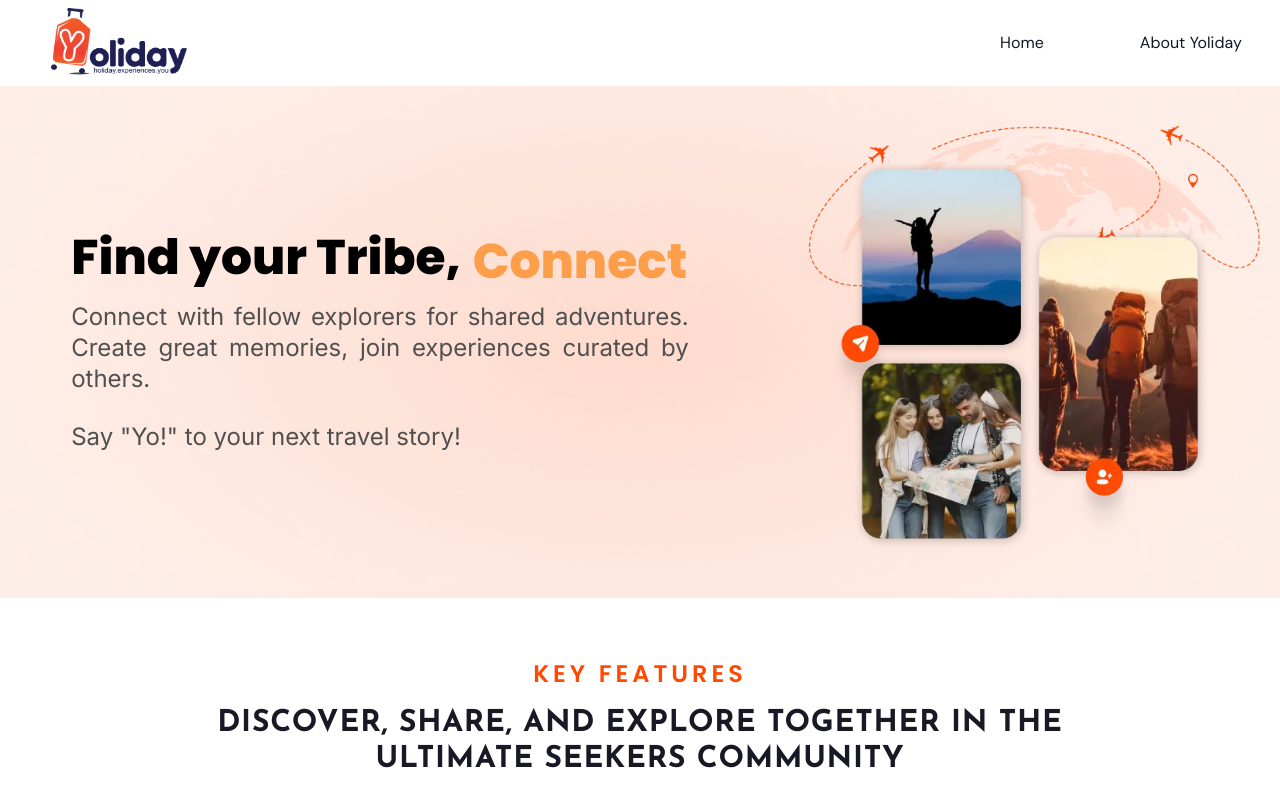
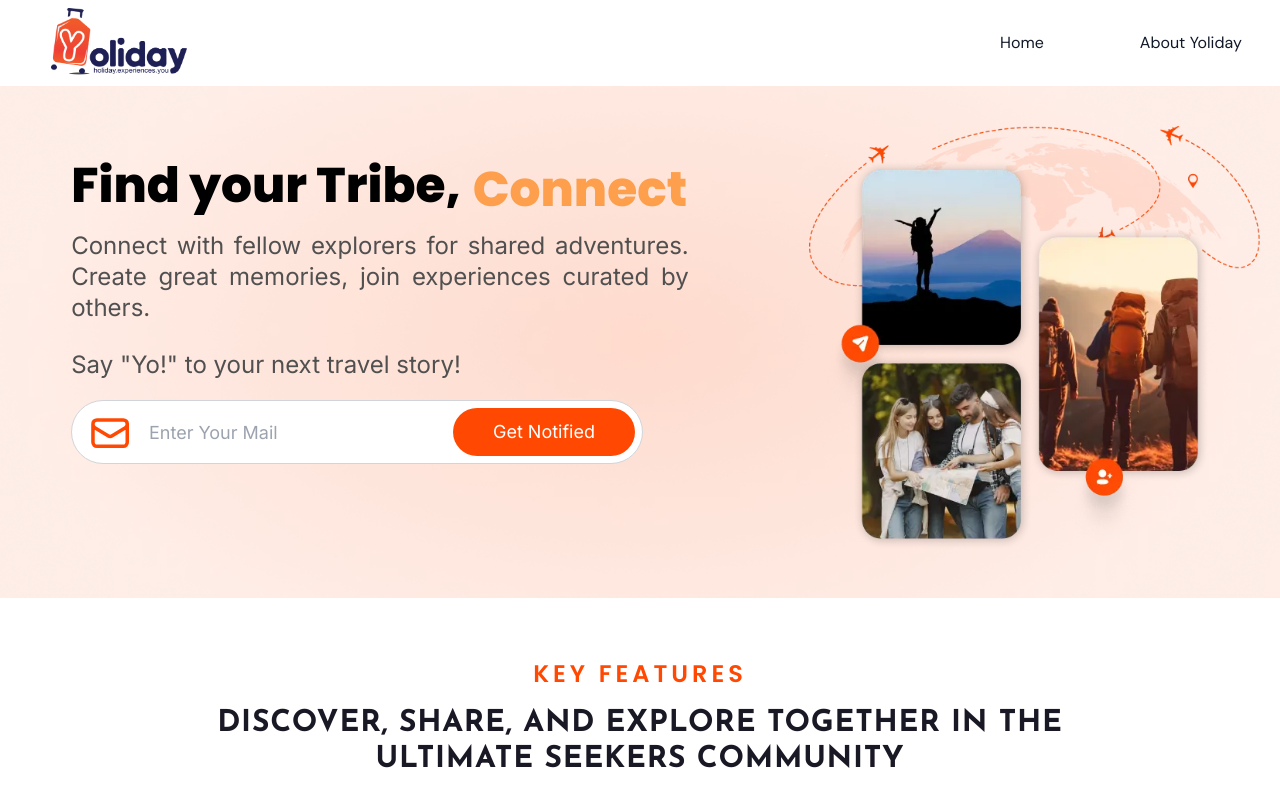
Before and after one commit to atharva-777/onyo-beta, a Next.js app: page / in a window 1280 px wide. Shown: the top 798 px of the page. Built offline with nearby package versions, Linux system fonts and the light colour scheme.

Commit message:
added notify bar in header

```diff
--- a/components/Home/IntroSection.tsx
+++ b/components/Home/IntroSection.tsx
@@ -11,6 +11,7 @@ import {
   CarouselPrevious,
 } from "../components/ui/carousel";
 import Play from "../../public/images/googleplay.png";
+import { Loader2 } from "lucide-react";
 
 import Autoplay from "embla-carousel-autoplay";
 import { Inter, Poppins } from "next/font/google";
@@ -32,6 +33,50 @@ import { motion, AnimatePresence, Variants } from "framer-motion";
 const words: string[] = ["Connect", "Explore", "Share"];
 
 export default function IntroSection() {
+  const [email, setEmail] = useState("");
+  const [succmsg, setSuccmsg] = useState("");
+  const [loading, setLoading] = useState(false);
+
+  const handleEmailChange = (event: React.ChangeEvent<HTMLInputElement>) => {
+    setEmail(event.target.value);
+  };
+  const handleNotifyMe = async (event: React.FormEvent<HTMLFormElement>) => {
+    event.preventDefault();
+    const emailRegex = /^[^\s@]+@[^\s@]+\.[^\s@]+$/;
+
+    if (!emailRegex.test(email)) {
+      // Email is not in the correct format
+      setSuccmsg("*Enter Valid Email");
+      return;
+    }
+    try {
+      setLoading(true);
+      const response = await fetch(process.env.NEXT_PUBLIC_ENDPOINT!!, {
+        method: "POST",
+        headers: {
+          "Content-Type": "application/json",
+        },
+        body: JSON.stringify({
+          email: email,
+        }),
+      });
+      // console.log("Error sending notification request:", response);
+
+      if (response.ok) {
+        setSuccmsg("Thanks. We will reach out to you soon.");
+        setLoading(false);
+      } else {
+        console.log(response);
+
+        setSuccmsg("Request Failed.");
+        setLoading(false);
+      }
+    } catch (error) {
+      setSuccmsg("Request Failed.");
+      setLoading(false);
+      console.log("Error sending notification request:", error);
+    }
+  };
   const [currentWordIndex, setCurrentWordIndex] = useState(0);
 
   useEffect(() => {
@@ -42,7 +87,7 @@ export default function IntroSection() {
   }, []);
 
   return (
-    <div >
+    <div>
       <div className="py-8 xl:py-0  xl:h-[40vw] flex  justify-center relative mb-10 xl:mb-0">
         {/* Use the Image component */}
         <Image
@@ -55,8 +100,8 @@ export default function IntroSection() {
         <div className="z-10 text-white flex flex-col xl:flex-row w-screen ">
           <div className="xl:w-3/5 px-3  xl:pr-8 xl:ml-[4vw] sm:ml-[4vw] sm:mt-[3vw] xl:mt-0  xl:p-5  flex align-middle flex-col">
             <div className="my-auto">
-              <div  className={poppins2.className}>
-              <div  className="flex items-center w-full">
+              <div className={poppins2.className}>
+                <div className="flex items-center w-full">
                   <h1 className="text-[7vw] sm:text-4xl  md:text-5xl lg:text-5xl xl:text-[3.8vw]  2xl:text-[4vw] 3xl:text-[90px] font-bold text-black">
                     Find your Tribe,
                   </h1>
@@ -90,6 +135,61 @@ export default function IntroSection() {
                 alt="google play"
                 className="mt-5 xl:w-[15vw] w-[40vw] sm:w-[22vw] "
               /> */}
+              <div className="hidden xl:block">
+                <form className="xl:mt-5 flex " onSubmit={handleNotifyMe}>
+                  <div className="relative flex align-middle items-stretch w-full lg:w-5/6 mb-0 ">
+                    <label htmlFor="email" className="sr-only text-lg">
+                      Enter Your Mail
+                    </label>
+                    <svg
+                      xmlns="http://www.w3.org/2000/svg"
+                      fill="none"
+                      viewBox="0 0 24 24"
+                      strokeWidth={2}
+                      stroke="#FF4902"
+                      className="xl:w-[3.3vw] lg:w-[3vh] w-[4vh] absolute mt-[1.1vh]  ml-[1.3vh]  xl:mt-[0.9vw]  xl:ml-[1.4vw] "
+                    >
+                      <path
+                        strokeLinecap="round"
+                        strokeLinejoin="round"
+                        d="M21.75 6.75v10.5a2.25 2.25 0 0 1-2.25 2.25h-15a2.25 2.25 0 0 1-2.25-2.25V6.75m19.5 0A2.25 2.25 0 0 0 19.5 4.5h-15a2.25 2.25 0 0 0-2.25 2.25m19.5 0v.243a2.25 2.25 0 0 1-1.07 1.916l-7.5 4.615a2.25 2.25 0 0 1-2.36 0L3.32 8.91a2.25 2.25 0 0 1-1.07-1.916V6.75"
+                      />
+                    </svg>
+
+                    <input
+                      type="text"
+                      id="email"
+                      name="email"
+                      value={email}
+                      onChange={handleEmailChange}
+                      className="w-full pl-[7vh] text-base pr-[43vw] sm:pr-[25vw]  md:pr-[22vw]  lg:pr-[18vw] sm:text-lg xl:pl-[6vw] px-4 py-1 xl:h-[5vw] h-[6vh] lg:h-[5vh] rounded-full border border-gray-300  focus:outline-none focus:border-blue-500"
+                      placeholder="Enter Your Mail"
+                    />
+                    <button
+                      type="submit"
+                      className="bg-[#FF4902] text-white sm:text-lg text-base  xl:px-10 px-6 py-2 m-1 sm:m-2 2xl:m-3 absolute right-0 top-0 bottom-0 flex items-center rounded-full	"
+                    >
+                      {loading ? (
+                        <>
+                          <p>Sending</p>
+                          <Loader2 className="animate-spin ml-2" />
+                        </>
+                      ) : (
+                        <p>Get Notified</p>
+                      )}
+                    </button>
+                  </div>
+                </form>
+                <div className="mb-5 mt-3 sm:mt-0 text-justify text-[3.5vw] ml-3 sm:text-[1.8vw] xl:text-[1.1vw]   font-light text-white  xl:p-2">
+              <p
+                className={`min-h-[4vw] sm:min-h-[1.8vw] ${
+                  succmsg.startsWith("*") ? "text-red-600 font-normal" : ""
+                }`}
+              >
+                {succmsg}
+              </p>
+            </div>
+              </div>
             </div>
           </div>
 
--- a/components/Home/Popular.tsx
+++ b/components/Home/Popular.tsx
@@ -297,7 +297,7 @@ const Popular: React.FC<PopularProps> = ({ onButtonClick }) => {
               className="my-5 xl:w-[35vh] w-[17vh]"
             /> */}
             <form className="xl:mt-5 flex " onSubmit={handleNotifyMe}>
-              <div className="relative flex align-middle items-stretch w-full lg:w-3/4 mb-0 ">
+              <div className="relative flex align-middle items-stretch w-full lg:w-5/6 mb-0 ">
                 <label htmlFor="email" className="sr-only text-lg">
                   Enter Your Mail
                 </label>
```
Lines whose indentation alone changed are shown as unchanged.
